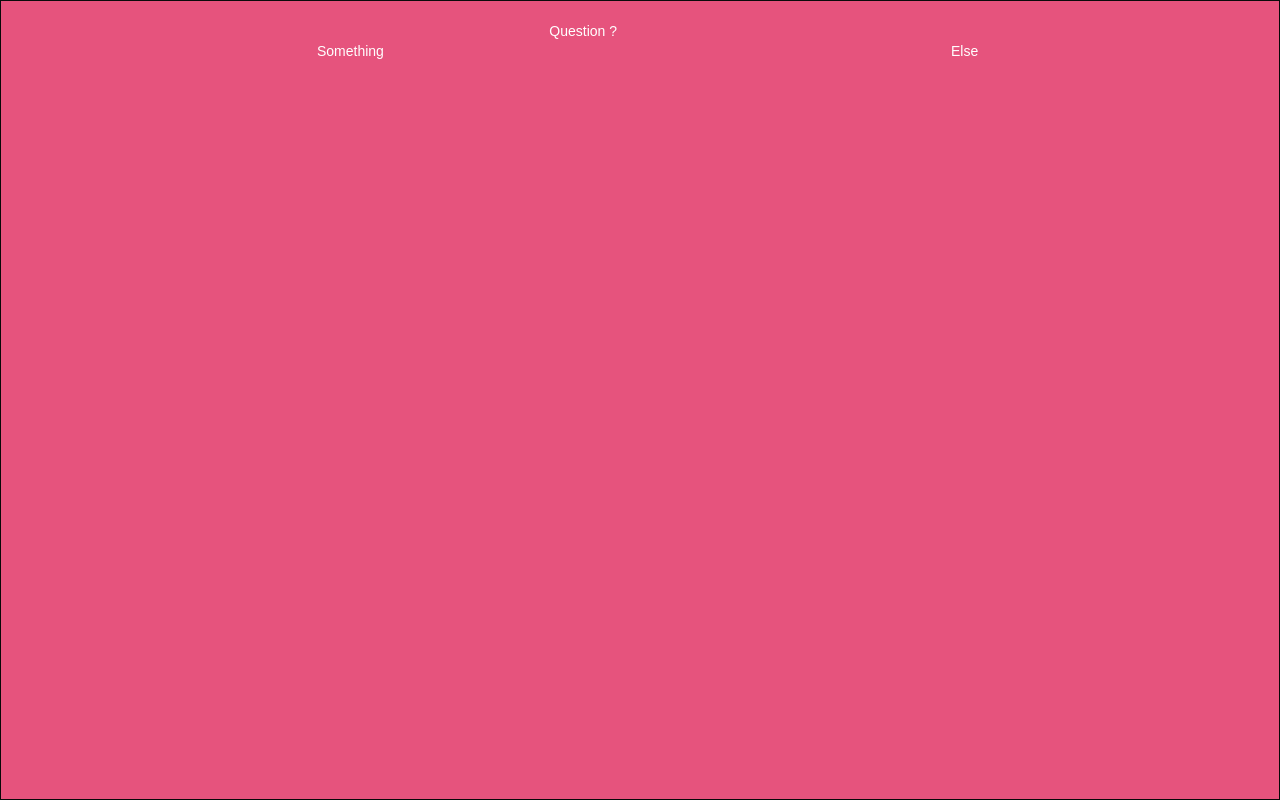
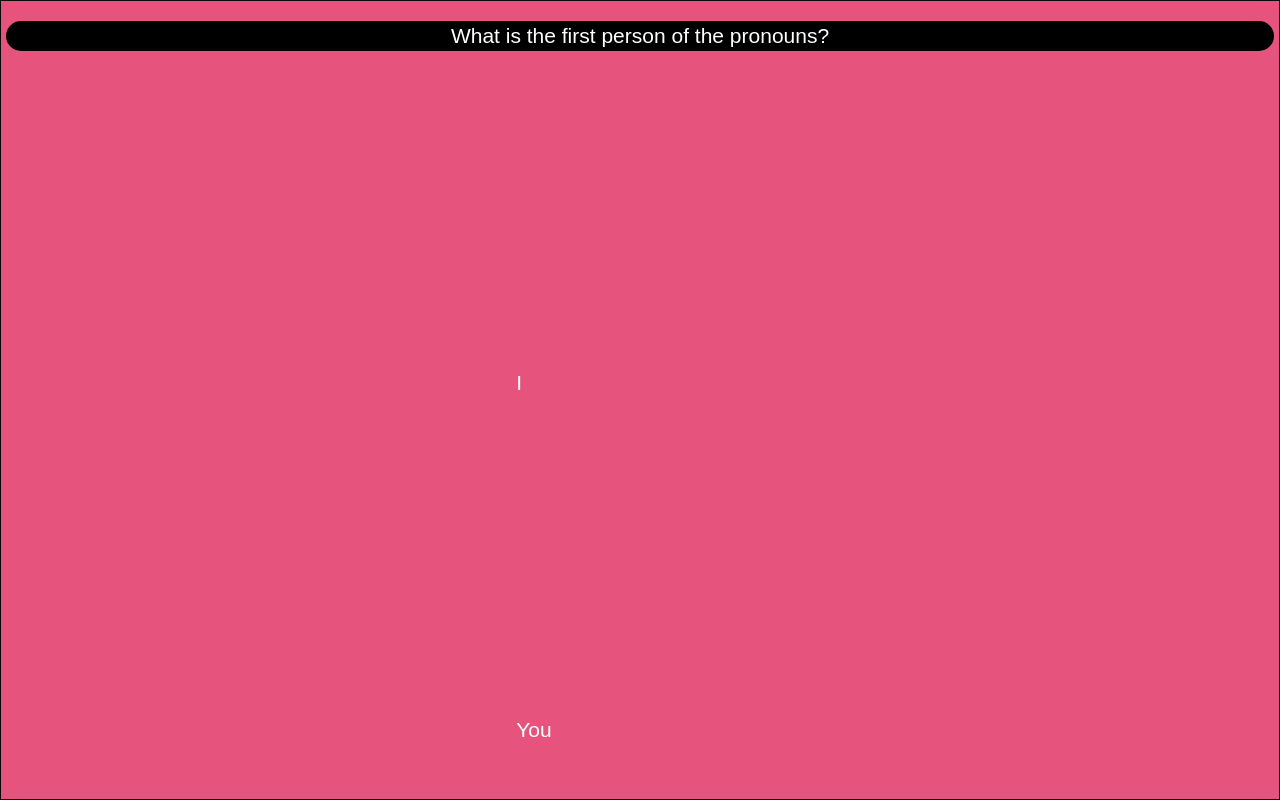
Before and after one commit to eduarmreyes/whatdidyousay, a PHP site: page /demo.html in a window 1280 px wide, after a click on "PLAY THE GAME". Run offline with PHP 8.4, Linux system fonts and the light colour scheme; some libraries are stand-ins or nearby versions; some web fonts are replaced.

Commit message:
Changes on options style

```diff
--- a/css/modal-full-width.css
+++ b/css/modal-full-width.css
@@ -59,9 +59,35 @@ h6,
 	text-transform: uppercase;
 	cursor:pointer;
 }
+.rounded {
+	border-radius: 100%;
+	border: #FFFCE3 3px solid;
+}
+.circular-animation {
+	-webkit-animation: enlargeShadows 1.5s ease-out infinite;
+	animation: enlargeShadows 1.5s ease-out infinite;
+	-webkit-animation-fill-mode: forwards;
+	animation-fill-mode: forwards;
+}
+.game {
+	font-size: 1.5em;
+}
+.question {
+	background: black;
+	border-radius: 1em;
+	text-align: center;
+}
+.question-wrapper {
+	display: inline-table;
+	position: relative;
+	height: 40%;
+}
 .option-text {
-	padding: 30%;
-	margin: 19%;
+	cursor: pointer;
+	padding-top: 25%;
+}
+.option-text > span {
+	margin: 40%;
 }
 @media screen and (max-width: 46.5em)  {
 	.big-box h2
--- a/demo.html
+++ b/demo.html
@@ -84,18 +84,20 @@
   						<div class="modal-content modal-content-two">
   							<div class="modal-body">
   								<div class="container-fluid">
-										<div class="row">
-											<div class="col-xs-3 col-xs-push-5">
-												<span class="question">Question ?</span>
+										<div class="row game">
+											<div class="col-xs-12 col-md-12 question">
+												<div class="question-wrapper">
+													<span>What is the first person of the pronouns?</span>
+												</div>
+											</div>
+											<div class="col-xs-12 col-md-12 option-text">
+												<span>I</span>
+											</div>
+											<div class="col-xs-12 col-md-12 option-text">
+												<span>You</span>
 											</div>
 										</div>
-	  								<div class="row">
-		  								<div class="col-xs-6 col-md-6">
-		  									<span class="option-text">Something</span>
-		  								</div>
-		  								<div class="col-xs-6 col-md-6">
-		  									<span class="option-text">Else</span>
-		  								</div>
+	  								<div class="row game">
 	  								</div>
   								</div>
   							</div>
@@ -145,5 +147,10 @@
   	<script src="https://ajax.googleapis.com/ajax/libs/jquery/1.11.1/jquery.min.js"></script>
   	<!-- Include all compiled plugins (below), or include individual files as needed -->
   	<script src="js/bootstrap.min.js"></script>
+  	<script>
+	  	$(".option-text").on("hover", function(){
+	  		$(this).addClass("rounded circular-animation");
+	  	});
+  	</script>
   </body>
 </html>
```
